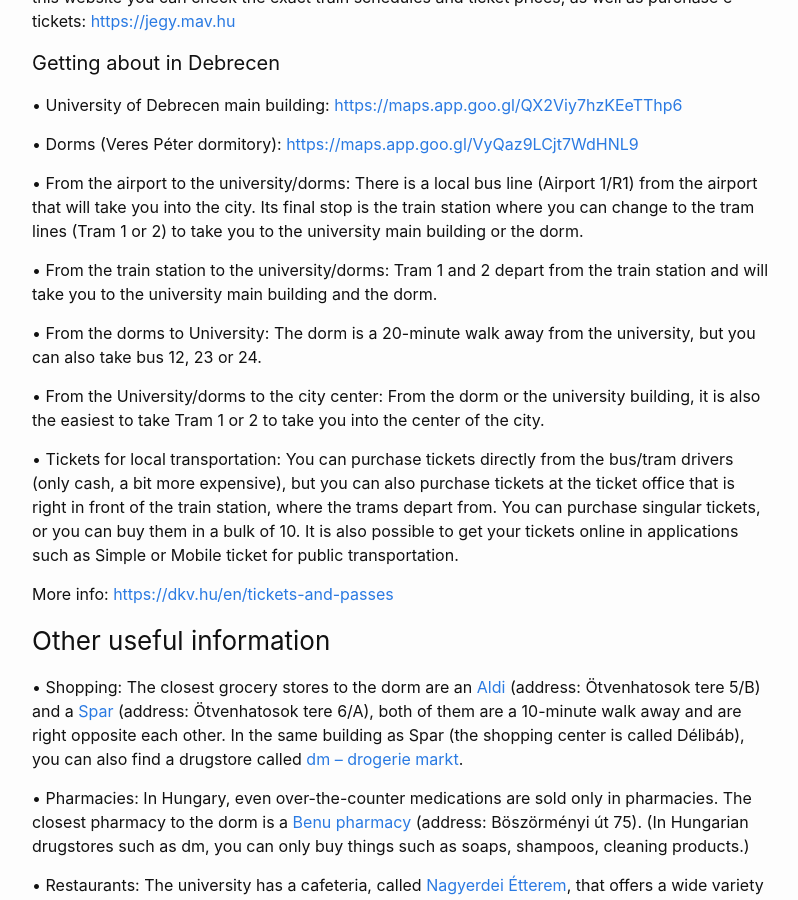
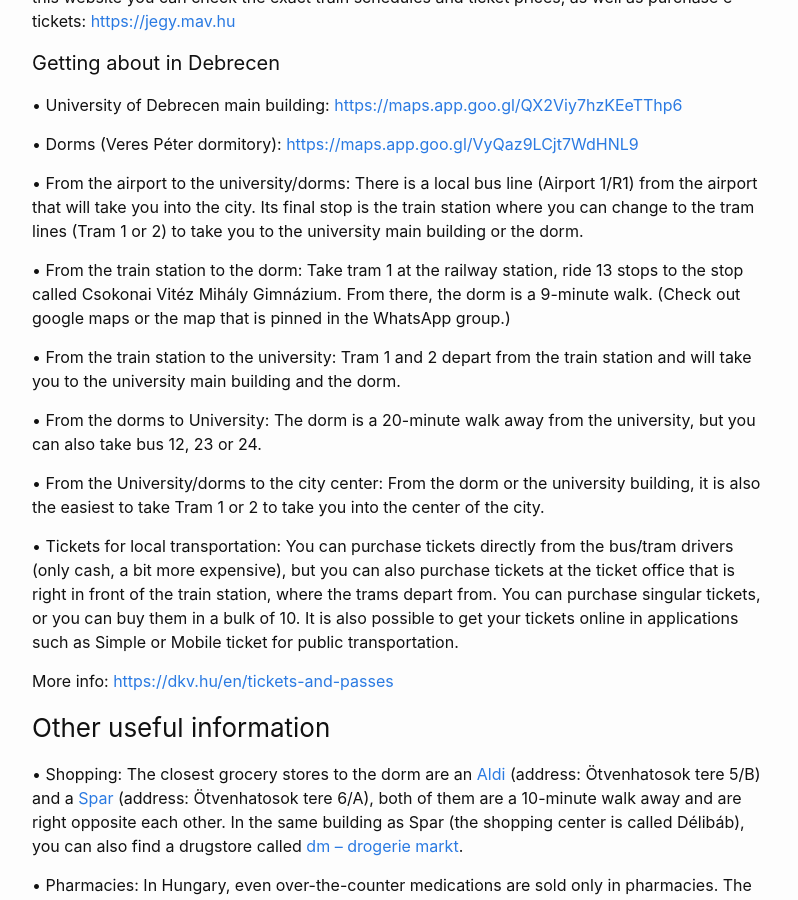
Before and after one commit to ovaschool/ovaschool.github.io, a Jekyll site: the page built from staticpages/ova2026-practical.markdown, in a window 1280 px wide and 900 px high, scrolled down 389 px. Shown: the whole window, without its empty margins (238-1036 px from the left). Built offline with Jekyll 4.4.1, drawn with Linux system fonts in a browser that asks for light colours.

Commit message:
Update ova2026-practical.markdown

```diff
--- a/staticpages/ova2026-practical.markdown
+++ b/staticpages/ova2026-practical.markdown
@@ -24,7 +24,9 @@ exclude: true
 
 •	From the airport to the university/dorms: There is a local bus line (Airport 1/R1) from the airport that will take you into the city. Its final stop is the train station where you can change to the tram lines (Tram 1 or 2) to take you to the university main building or the dorm.
 
-•	From the train station to the university/dorms: Tram 1 and 2 depart from the train station and will take you to the university main building and the dorm.
+•	From the train station to the dorm: Take tram 1 at the railway station, ride 13 stops to the stop called Csokonai Vitéz Mihály Gimnázium. From there, the dorm is a 9-minute walk. (Check out google maps or the map that is pinned in the WhatsApp group.)
+
+•	From the train station to the university: Tram 1 and 2 depart from the train station and will take you to the university main building and the dorm.
 
 •	From the dorms to University: The dorm is a 20-minute walk away from the university, but you can also take bus 12, 23 or 24.
 
```
